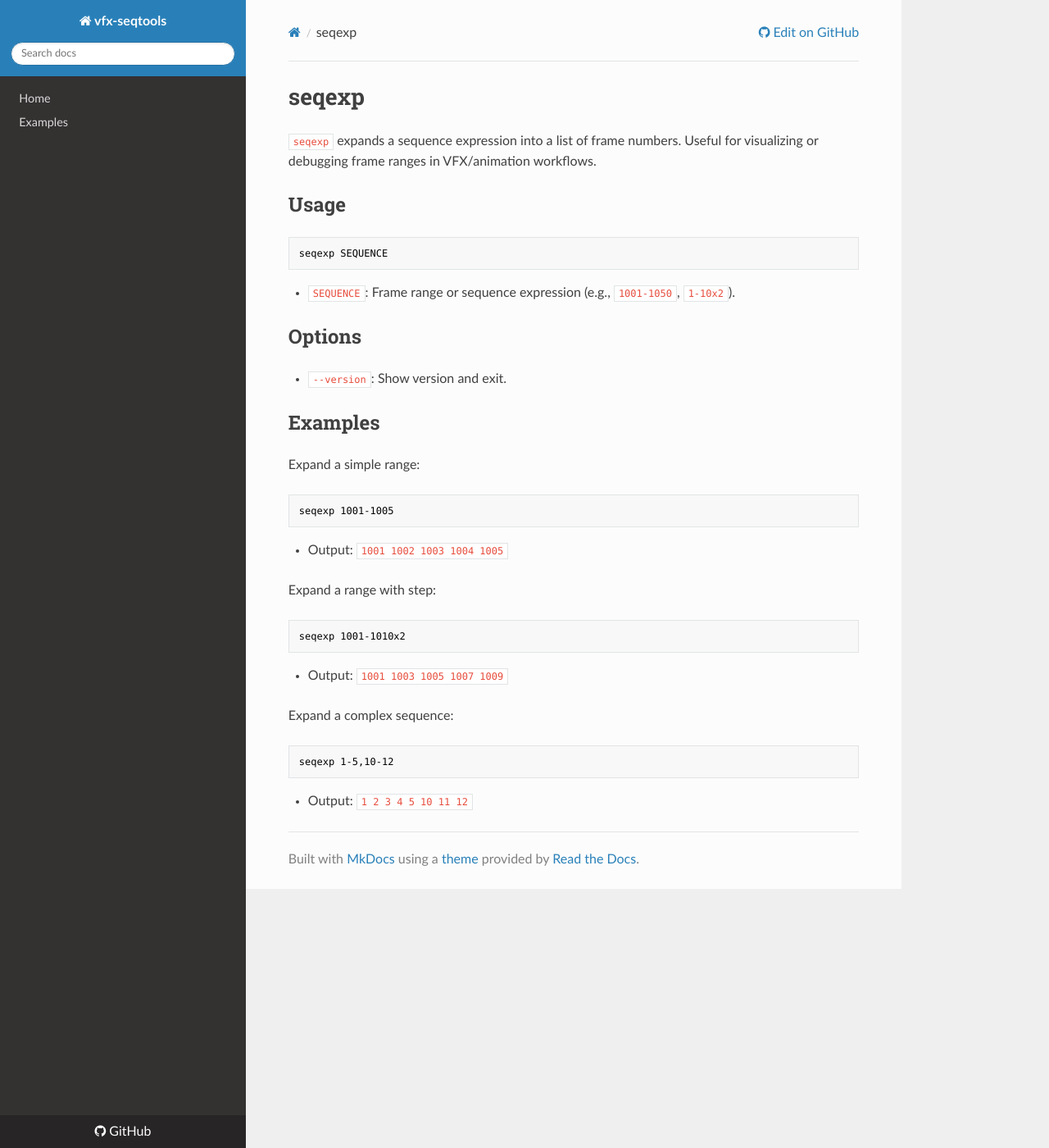
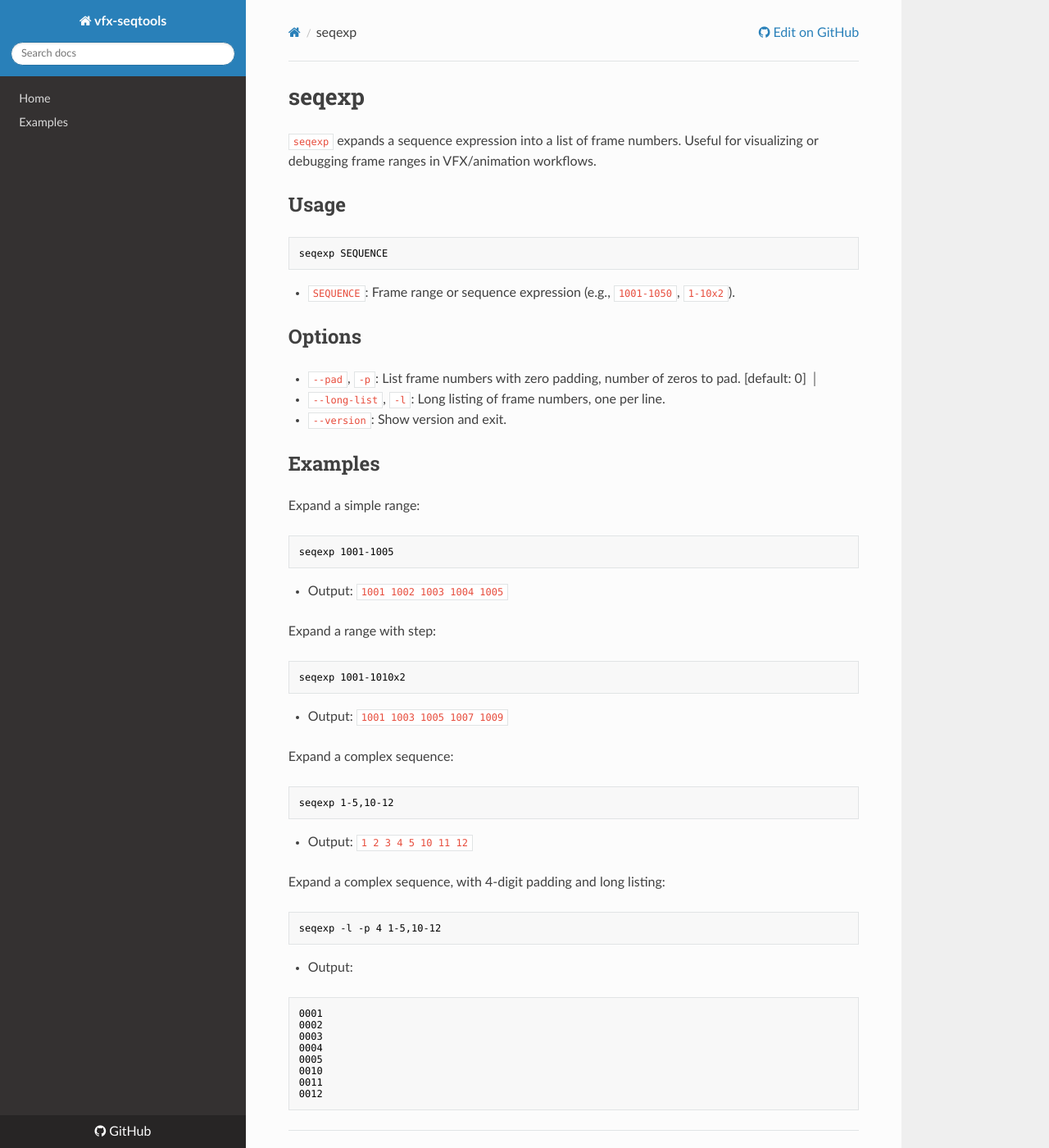
Before and after one commit to jdmacleod/vfx-seqtools, an MkDocs documentation site: the page built from docs/seqexp.md, in a window 1280 px wide and 1400 px high. Shown: the whole window at 82% size. Built offline with MkDocs 1.6.1, drawn with Linux system fonts in a browser that asks for light colours; nearby versions of some CDN libraries.

Commit message:
docs: update seqexp examples

````diff
--- a/docs/seqexp.md
+++ b/docs/seqexp.md
@@ -12,6 +12,8 @@ seqexp SEQUENCE
 
 ## Options
 
+- `--pad`, `-p`: List frame numbers with zero padding, number of zeros to pad. [default: 0]                                    │
+- `--long-list`, `-l`: Long listing of frame numbers, one per line.
 - `--version`: Show version and exit.
 
 ## Examples
@@ -39,3 +41,22 @@ seqexp 1-5,10-12
 ```
 
 - Output: `1 2 3 4 5 10 11 12`
+
+Expand a complex sequence, with 4-digit padding and long listing:
+
+```bash
+seqexp -l -p 4 1-5,10-12
+```
+
+- Output:
+
+```bash
+0001
+0002
+0003
+0004
+0005
+0010
+0011
+0012
+```
````
